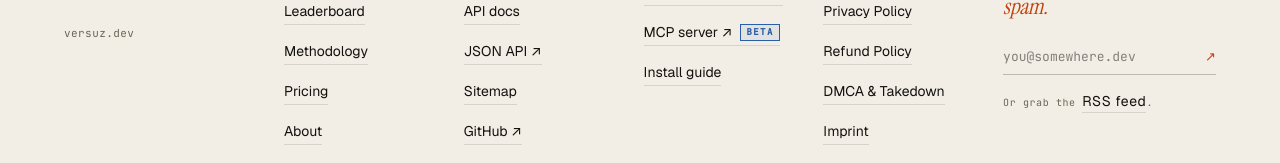
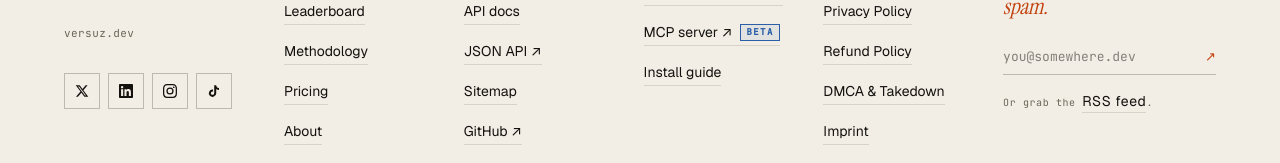
Before and after one commit to TomaTV/versuz, a Next.js app: page / in a window 1280 px wide. Shown: the part 5355-5518 px from the top of the page. Built offline with nearby package versions, Linux system fonts and the light colour scheme; no server answers.

Commit message:
feat: footer social icons + analytics vercel

```diff
--- a/package.json
+++ b/package.json
@@ -44,6 +44,7 @@
     "@octokit/rest": "^22.0.1",
     "@supabase/ssr": "^0.10.3",
     "@supabase/supabase-js": "^2.105.4",
+    "@vercel/analytics": "^2.0.1",
     "clsx": "^2.1.1",
     "dotenv": "^17.4.2",
     "framer-motion": "^12.38.0",
--- a/src/app/globals.css
+++ b/src/app/globals.css
@@ -471,6 +471,12 @@ a.vz-nav-link-minimal[aria-current="page"]::after,
   color: var(--accent) !important;
 }
 
+.vz-social-icon:hover {
+  border-color: var(--accent) !important;
+  color: var(--accent) !important;
+  background: var(--accent-soft);
+}
+
 /* duplicate .vz-skill-row block removed — hover is defined once above. */
 
 .vz-latest-card {
--- a/src/app/layout.js
+++ b/src/app/layout.js
@@ -1,4 +1,5 @@
 import { Geist, Instrument_Serif, JetBrains_Mono } from "next/font/google";
+import { Analytics } from "@vercel/analytics/next";
 import "./globals.css";
 import { VzNav } from "@/components/site/vz-nav";
 import { VzTicker } from "@/components/site/vz-ticker";
@@ -105,9 +106,11 @@ const JSON_LD = {
       description:
         "The open public benchmark for AI agent skills. Versuz scrapes, judges, and ranks SKILL.md and CLAUDE.md files used by Claude Code, Cursor, Codex, and modern AI coding agents.",
       sameAs: [
-        "https://github.com/versuzdev",
+        "https://github.com/TomaTV/versuz",
         "https://x.com/versuzdev",
-        "https://www.linkedin.com/company/versuz",
+        "https://www.linkedin.com/company/versuz-dev",
+        "https://www.instagram.com/versuz.dev/",
+        "https://www.tiktok.com/@versuz.dev",
       ],
     },
     {
@@ -149,6 +152,7 @@ export default function RootLayout({ children }) {
         <main className="flex-1 vz-fadein">{children}</main>
         <VzFooter />
         <CmdKSearch />
+        <Analytics />
       </body>
     </html>
   );
--- a/src/components/site/vz-footer.jsx
+++ b/src/components/site/vz-footer.jsx
@@ -39,6 +39,26 @@ export function VzFooter() {
             >
               versuz.dev
             </span>
+            <div
+              style={{
+                display: "flex",
+                gap: 8,
+                marginTop: 8,
+              }}
+            >
+              <SocialIcon href="https://x.com/versuzdev" label="Versuz on X">
+                <IconX />
+              </SocialIcon>
+              <SocialIcon href="https://www.linkedin.com/company/versuz-dev" label="Versuz on LinkedIn">
+                <IconLinkedIn />
+              </SocialIcon>
+              <SocialIcon href="https://www.instagram.com/versuz.dev/" label="Versuz on Instagram">
+                <IconInstagram />
+              </SocialIcon>
+              <SocialIcon href="https://www.tiktok.com/@versuz.dev" label="Versuz on TikTok">
+                <IconTikTok />
+              </SocialIcon>
+            </div>
           </div>
 
           <div style={{ display: "flex", flexDirection: "column", gap: 16 }}>
@@ -250,6 +270,63 @@ export function VzFooter() {
   );
 }
 
+function SocialIcon({ href, label, children }) {
+  return (
+    <a
+      href={href}
+      target="_blank"
+      rel="noreferrer"
+      aria-label={label}
+      className="vz-social-icon"
+      style={{
+        display: "inline-flex",
+        alignItems: "center",
+        justifyContent: "center",
+        width: 36,
+        height: 36,
+        border: "1px solid var(--rule-strong)",
+        color: "var(--fg)",
+        transition: "border-color 0.15s, color 0.15s, background 0.15s",
+        textDecoration: "none",
+      }}
+    >
+      {children}
+    </a>
+  );
+}
+
+function IconX() {
+  return (
+    <svg width="14" height="14" viewBox="0 0 24 24" fill="currentColor" aria-hidden="true">
+      <path d="M18.244 2.25h3.308l-7.227 8.26 8.502 11.24H16.17l-5.214-6.817L4.99 21.75H1.68l7.73-8.835L1.254 2.25H8.08l4.713 6.231zm-1.161 17.52h1.833L7.084 4.126H5.117z" />
+    </svg>
+  );
+}
+
+function IconLinkedIn() {
+  return (
+    <svg width="14" height="14" viewBox="0 0 24 24" fill="currentColor" aria-hidden="true">
+      <path d="M20.447 20.452h-3.554v-5.569c0-1.328-.027-3.037-1.852-3.037-1.853 0-2.136 1.445-2.136 2.939v5.667H9.351V9h3.414v1.561h.046c.477-.9 1.637-1.852 3.37-1.852 3.601 0 4.267 2.37 4.267 5.455v6.288zM5.337 7.433a2.062 2.062 0 0 1-2.063-2.065 2.063 2.063 0 1 1 2.063 2.065zm1.782 13.019H3.555V9h3.564v11.452zM22.225 0H1.771C.792 0 0 .774 0 1.729v20.542C0 23.227.792 24 1.771 24h20.451C23.2 24 24 23.227 24 22.271V1.729C24 .774 23.2 0 22.222 0z" />
+    </svg>
+  );
+}
+
+function IconInstagram() {
+  return (
+    <svg width="14" height="14" viewBox="0 0 24 24" fill="currentColor" aria-hidden="true">
+      <path d="M12 2.163c3.204 0 3.584.012 4.85.07 3.252.148 4.771 1.691 4.919 4.919.058 1.265.069 1.645.069 4.849 0 3.205-.012 3.584-.069 4.849-.149 3.225-1.664 4.771-4.919 4.919-1.266.058-1.644.07-4.85.07-3.204 0-3.584-.012-4.849-.07-3.26-.149-4.771-1.699-4.919-4.92-.058-1.265-.07-1.644-.07-4.849 0-3.204.013-3.583.07-4.849.149-3.227 1.664-4.771 4.919-4.919 1.266-.057 1.645-.069 4.849-.069zM12 0C8.741 0 8.333.014 7.053.072 2.695.272.273 2.69.073 7.052.014 8.333 0 8.741 0 12c0 3.259.014 3.668.072 4.948.2 4.358 2.618 6.78 6.98 6.98C8.333 23.986 8.741 24 12 24c3.259 0 3.668-.014 4.948-.072 4.354-.2 6.782-2.618 6.979-6.98.059-1.28.073-1.689.073-4.948 0-3.259-.014-3.667-.072-4.947-.196-4.354-2.617-6.78-6.979-6.98C15.668.014 15.259 0 12 0zm0 5.838a6.162 6.162 0 1 0 0 12.324 6.162 6.162 0 0 0 0-12.324zM12 16a4 4 0 1 1 0-8 4 4 0 0 1 0 8zm6.406-11.845a1.44 1.44 0 1 0 0 2.881 1.44 1.44 0 0 0 0-2.881z" />
+    </svg>
+  );
+}
+
+function IconTikTok() {
+  return (
+    <svg width="14" height="14" viewBox="0 0 24 24" fill="currentColor" aria-hidden="true">
+      <path d="M19.589 6.686a4.793 4.793 0 0 1-3.77-4.245V2h-3.445v13.672a2.896 2.896 0 0 1-5.201 1.743l-.002-.001.002.001a2.895 2.895 0 0 1 3.183-4.51v-3.5a6.329 6.329 0 0 0-5.394 10.692 6.33 6.33 0 0 0 10.857-4.424V8.687a8.182 8.182 0 0 0 4.773 1.526V6.79a4.831 4.831 0 0 1-1.003-.104z" />
+    </svg>
+  );
+}
+
 function BetaBadge() {
   return (
     <span
```
Also changed, not shown: 1 other file (tests, documents, lock files or other folders).
